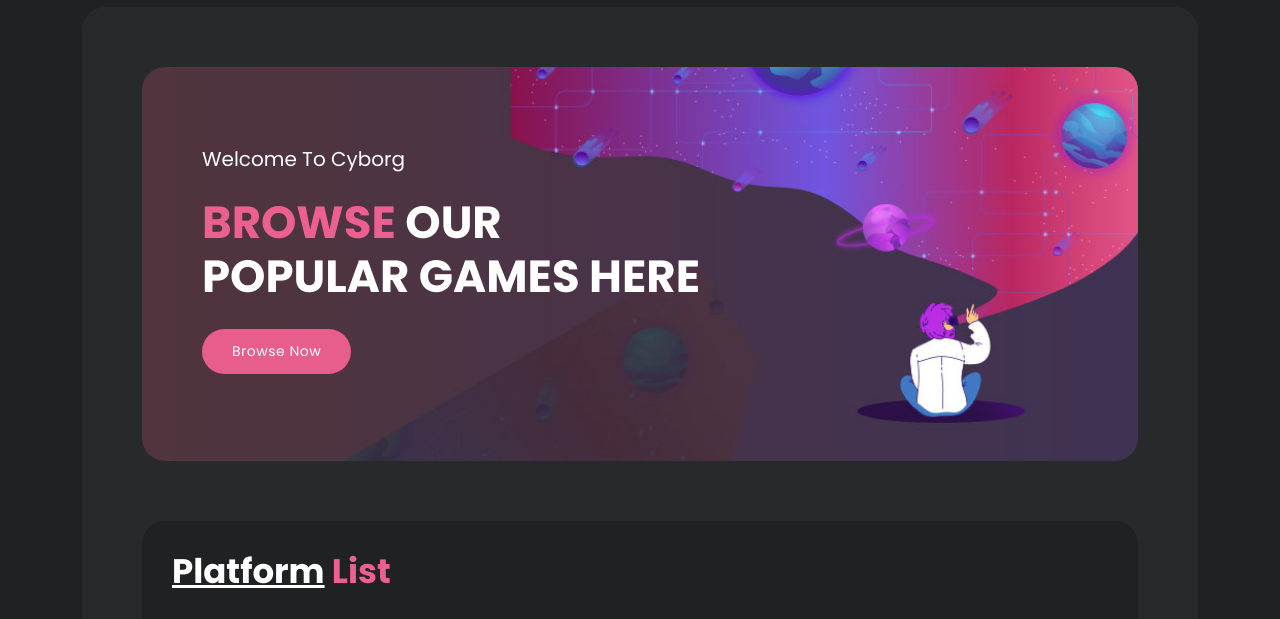
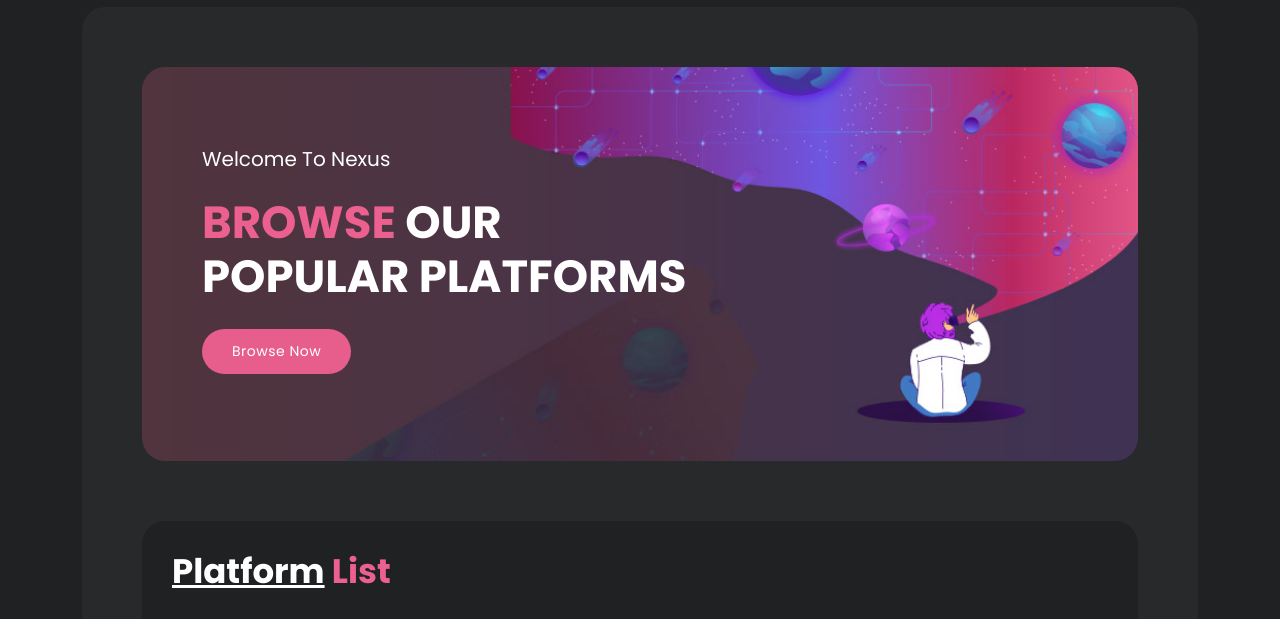
Before and after one commit to Matis94/Matis94.github.io, a plain HTML site: page index.html in a window 1280 px wide. Shown: the part 103-722 px from the top of the page. Drawn offline with nearby package versions, Linux system fonts and the light colour scheme.

Commit message:
Update index.html

```diff
--- a/index.html
+++ b/index.html
@@ -8,7 +8,7 @@
 
     <link href="https://fonts.googleapis.com/css2?family=Poppins:wght@100;200;300;400;500;600;700;800;900&display=swap" rel="stylesheet">
 
-    <title>Cyborg - Awesome HTML5 Template</title>
+    <title>Nexus</title>
 
     <!-- Bootstrap core CSS -->
     <link href="vendor/bootstrap/css/bootstrap.min.css" rel="stylesheet">
@@ -21,11 +21,6 @@
     <link rel="stylesheet" href="assets/css/animate.css">
     <link rel="stylesheet"href="https://unpkg.com/swiper@7/swiper-bundle.min.css"/>
 <!--
-
-TemplateMo 579 Cyborg Gaming
-
-https://templatemo.com/tm-579-cyborg-gaming
-
 -->
   </head>
 
@@ -92,8 +87,8 @@ https://templatemo.com/tm-579-cyborg-gaming
             <div class="row">
               <div class="col-lg-7">
                 <div class="header-text">
-                  <h6>Welcome To Cyborg</h6>
-                  <h4><em>Browse</em> Our Popular Games Here</h4>
+                  <h6>Welcome To Nexus</h6>
+                  <h4><em>Browse</em> Our Popular Platforms</h4>
                   <div class="main-button">
                     <a href="browse.html">Browse Now</a>
                   </div>
```
